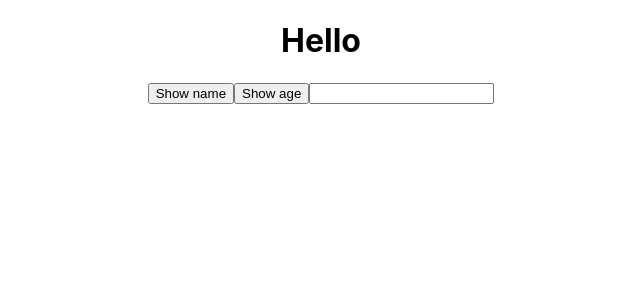
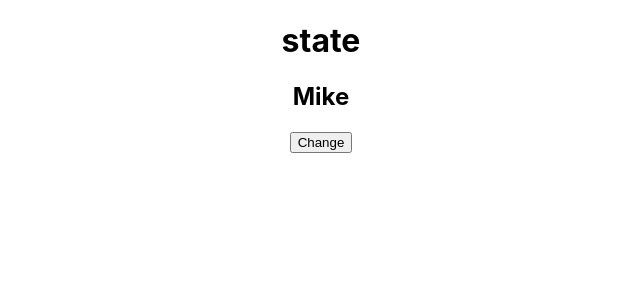
Before and after one commit to doyupK/react-study-basic, a React (Create React App) app: page / in a window 1280 px wide. Shown: the top 300 px of the page, without its empty margins (319-959 px from the left). Built offline with nearby package versions, Linux system fonts and the light colour scheme.

Commit message:
useState

```diff
--- a/src/component/Hello.js
+++ b/src/component/Hello.js
@@ -1,47 +1,18 @@
+import {useState} from "react";
+
 export default function Hello() {
-    function showName() {
-        console.log("mike");
+    // let name = "Mike";
+    const [name, setName] = useState('Mike');
+
+    function changeName(){
+        setName(name === "Mike" ? "Jane" :"Mike")
     }
 
-    function showAge(age) {
-        console.log(age);
-    }
-
-    // function showText(e){
-    //     console.log(e.target.value)
-    // }
-
-    function showText(txt){
-        console.log(txt)
-    }
 
     return <div>
-        <h1>Hello</h1>
-        <button onClick={showName}>Show name</button>
-        <button
-            onClick={() => {
-                showAge(20)
-            }
-            }>Show age
-        </button>
-        {/*방법1*/}
-        {/*<input type="text" onChange={showText}/>*/}
+        <h1>state</h1>
+        <h2 id="name">{name}</h2>
+        <button onClick={changeName}>Change</button>
 
-        {/*방법 2*/}
-        {/*<input*/}
-        {/*    type="text"*/}
-        {/*    onChange={(e) => {*/}
-        {/*        console.log(e.target.value)*/}
-        {/*    }*/}
-        {/*    }/>*/}
-
-        {/*방법 3*/}
-        <input
-            type="text"
-            onChange={(e) => {
-                const txt = e.target.value
-                showText(txt)
-            }
-            }/>
     </div>
 }
```
